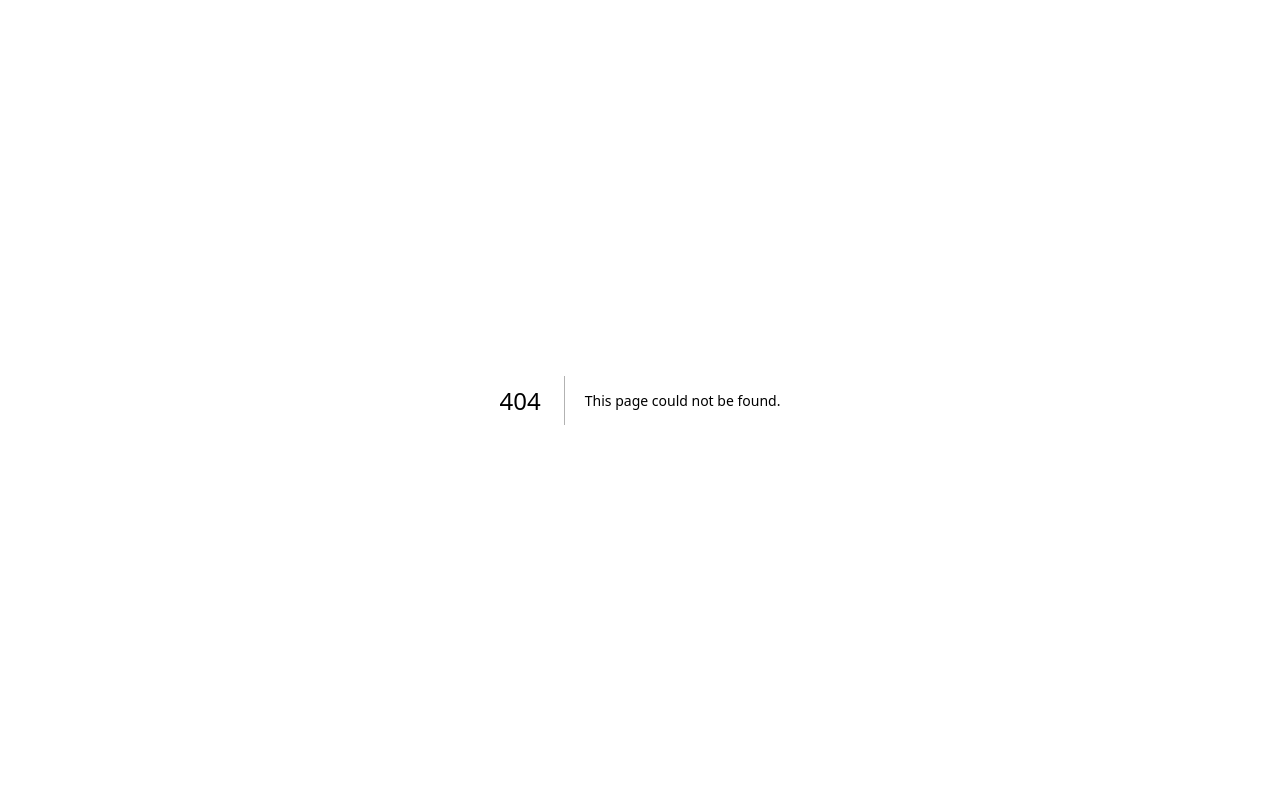
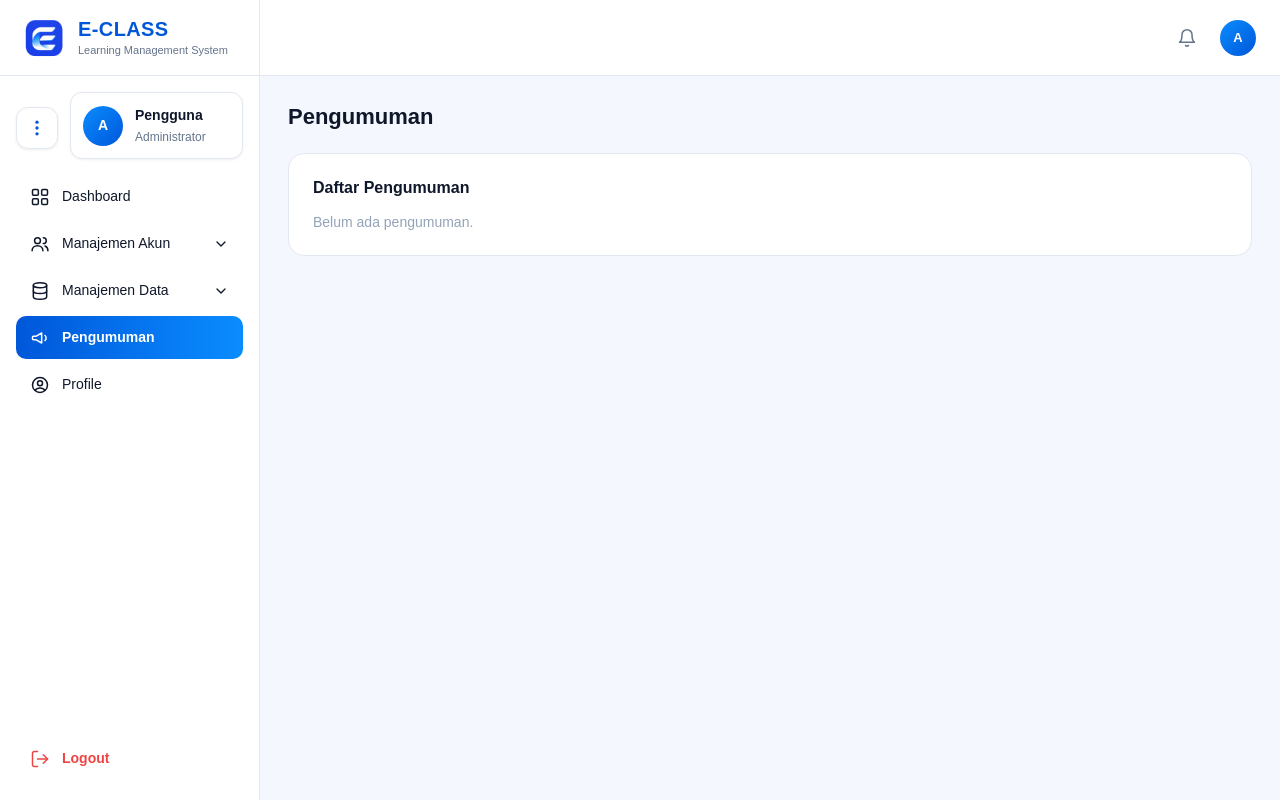
Before and after one commit to ajell0411/frontend-lms-erin, a Next.js app: page /admin/pengumuman in a window 1280 px wide. Before the commit this address had no page. Built offline with nearby package versions, Linux system fonts and the light colour scheme; sample sign-in values are in the browser's storage.

Commit message:
feat: tambah halaman pengumuman admin

```diff
--- /dev/null
+++ b/app/admin/pengumuman/page.tsx
@@ -0,0 +1,37 @@
+"use client";
+
+import { timeAgo } from "@/lib/aktivitas";
+import { removePengumuman, usePengumuman } from "@/lib/pengumuman";
+import styles from "./page.module.css";
+
+export default function PengumumanPage() {
+  const daftar = usePengumuman();
+
+  return (
+    <div className={styles.page}>
+      <h1 className={styles.title}>Pengumuman</h1>
+
+      <section className={styles.panel}>
+        <h2 className={styles.panelTitle}>Daftar Pengumuman</h2>
+        {daftar.length === 0 && <p className={styles.empty}>Belum ada pengumuman.</p>}
+        {daftar.map((p) => (
+          <div key={p.id} className={styles.item}>
+            <span className={styles.dot} />
+            <div className={styles.text}>
+              <p className={styles.itemTitle}>{p.judul}</p>
+              {p.isi && <p className={styles.itemDesc}>{p.isi}</p>}
+              <p className={styles.time}>{timeAgo(p.waktu)}</p>
+            </div>
+            <button
+              type="button"
+              className={styles.del}
+              onClick={() => removePengumuman(p.id)}
+            >
+              Hapus
+            </button>
+          </div>
+        ))}
+      </section>
+    </div>
+  );
+}
```
